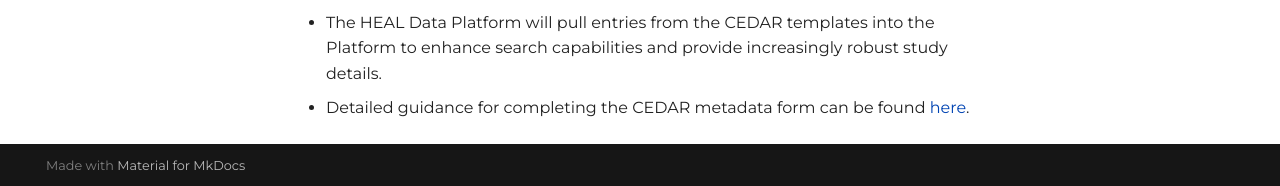
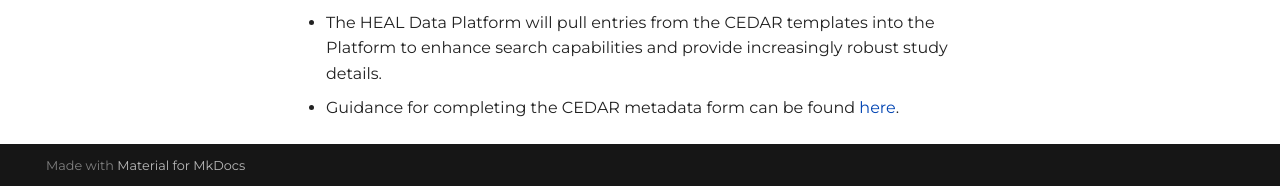
Before and after one commit to HEAL/platform-documentation, an MkDocs documentation site: the page built from docs/study-registration/registering-your-study.md, in a window 1280 px wide and 900 px high, scrolled down 2021 px. Shown: the part 711-897 px from the top of the window. Built offline with MkDocs 1.6.1 and Material for MkDocs 9.7.7, drawn with Linux system fonts in a browser that asks for light colours.

Commit message:
Update registering-your-study.md

```diff
--- a/docs/study-registration/registering-your-study.md
+++ b/docs/study-registration/registering-your-study.md
@@ -68,4 +68,4 @@
 - The HEAL Data Platform will pull entries from the CEDAR templates into the
   Platform to enhance search capabilities and provide increasingly robust
   study details.
-- Detailed guidance for completing the CEDAR metadata form can be found [here](https://heal.github.io/cedar-form-docs/).
+- Guidance for completing the CEDAR metadata form can be found [here](./slmd_submission.md).
```
